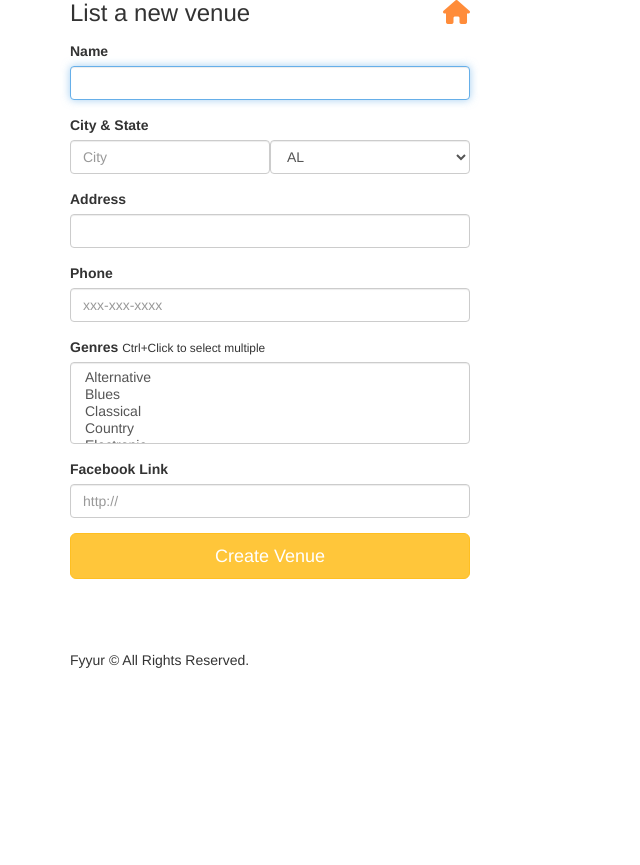
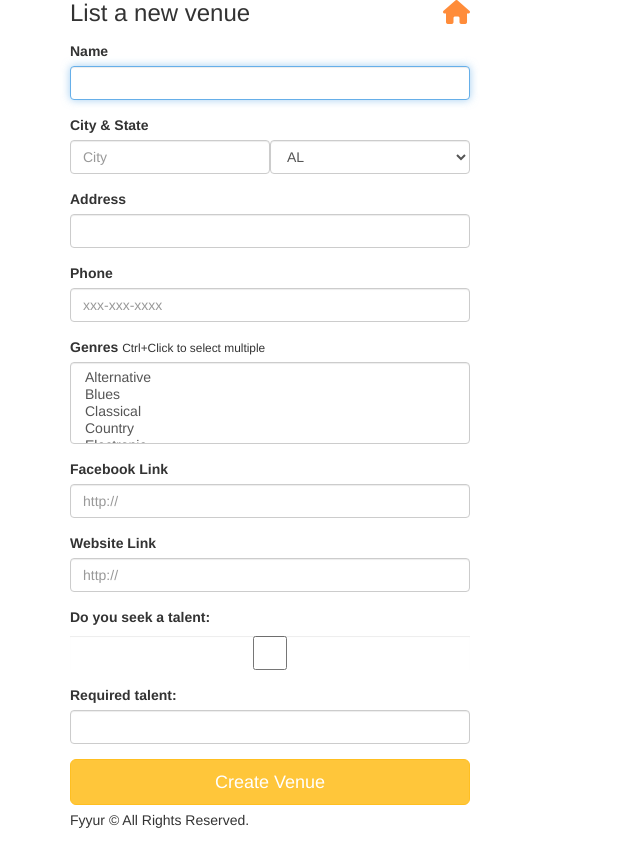
Before and after one commit to dinatahoun92/fuyyer, a Flask app: page /venues/create in a window 1280 px wide. Shown: the part 95-960 px from the top of the page, without its empty margins (0-640 px from the left). Before the commit the page ends 763 px from the top, so only its background shows below. Run offline with Flask 2, Linux system fonts and the light colour scheme; some libraries are stand-ins or nearby versions.

Commit message:
create venue

```diff
--- a/app.py
+++ b/app.py
@@ -42,6 +42,12 @@ class Venue(db.Model):
     phone = db.Column(db.String(120))
     image_link = db.Column(db.String(500))
     facebook_link = db.Column(db.String(120))
+    Do_they_seek_talent = db.Column(db.Boolean)
+    talent = db.Column(db.String)
+    genres = db.Column(db.ARRAY(db.String))
+    website = db.Column(db.String)
+
+
     shows = db.relationship('Show',backref='venue')
 
     # TODO: implement any missing fields, as a database migration using Flask-Migrate
--- a/forms.py
+++ b/forms.py
@@ -1,6 +1,6 @@
 from datetime import datetime
 from flask_wtf import Form
-from wtforms import StringField, SelectField, SelectMultipleField, DateTimeField
+from wtforms import StringField, SelectField, SelectMultipleField, DateTimeField,BooleanField
 from wtforms.validators import DataRequired, AnyOf, URL
 
 class ShowForm(Form):
@@ -116,6 +116,16 @@ class VenueForm(Form):
     facebook_link = StringField(
         'facebook_link', validators=[URL()]
     )
+    website_link = StringField(
+        'website_link', validators=[URL()]
+    )
+    seek = BooleanField(
+    'seek'
+    )
+    seeking_talent = StringField(
+        'seeking_talent'
+    )
+
 
 class ArtistForm(Form):
     name = StringField(
--- a/templates/forms/new_venue.html
+++ b/templates/forms/new_venue.html
@@ -37,6 +37,19 @@
       <label for="genres">Facebook Link</label>
       {{ form.facebook_link(class_ = 'form-control', placeholder='http://',  autofocus = true) }}
     </div>
+
+    <div class="form-group">
+      <label for="website">Website Link</label>
+      {{ form.website_link(class_ = 'form-control', placeholder='http://',  autofocus = true) }}
+    </div>
+    <div class="form-group">
+      <label for="seek">Do you seek a talent:</label>
+      {{ form.seek(class_ = 'form-control',id= 'y',value='y') }}
+    </div>
+    <div class="form-group">
+      <label for="seeking_talent">Required talent:</label>
+      {{ form.seeking_talent(class_ = 'form-control', autofocus = true) }}
+    </div>
     <input type="submit" value="Create Venue" class="btn btn-primary btn-lg btn-block">
   </form>
 </div>
```
Also changed, not shown: templates/pages/show_venue.html (+10 -6 lines).
